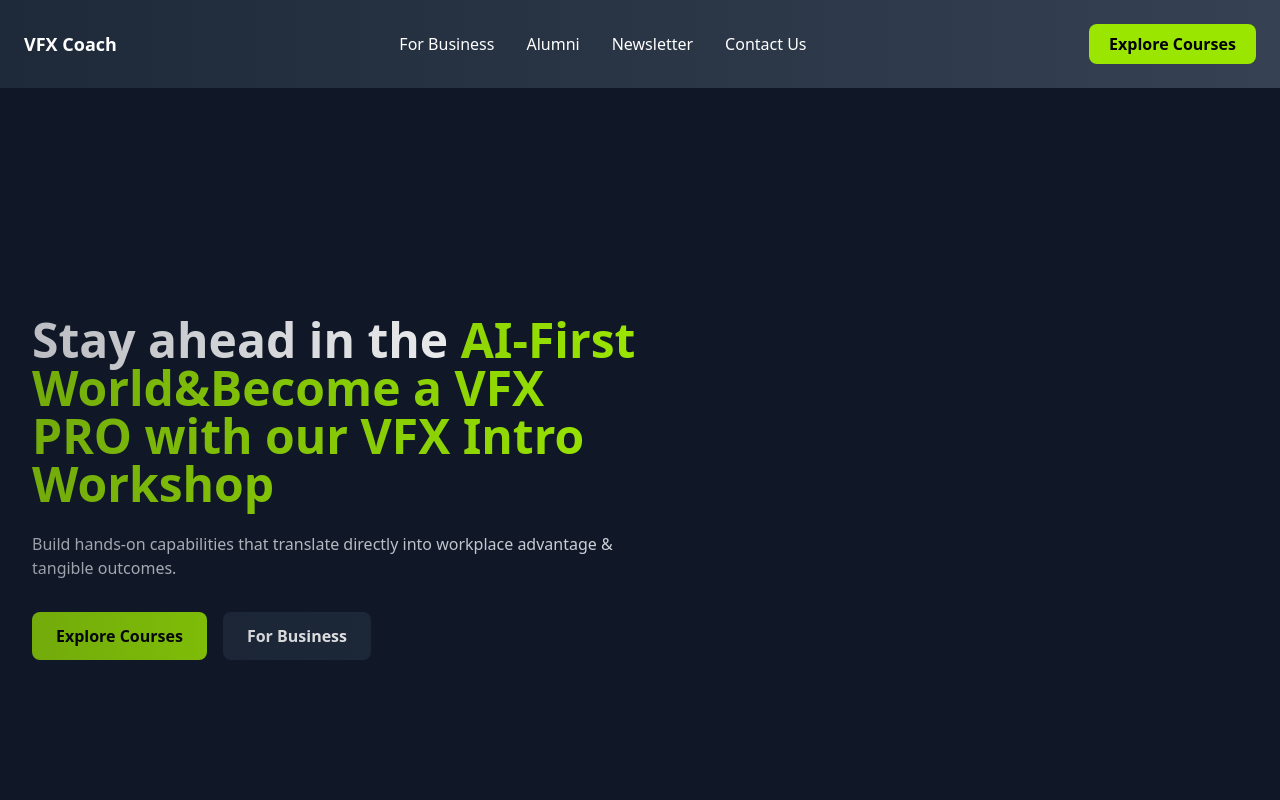
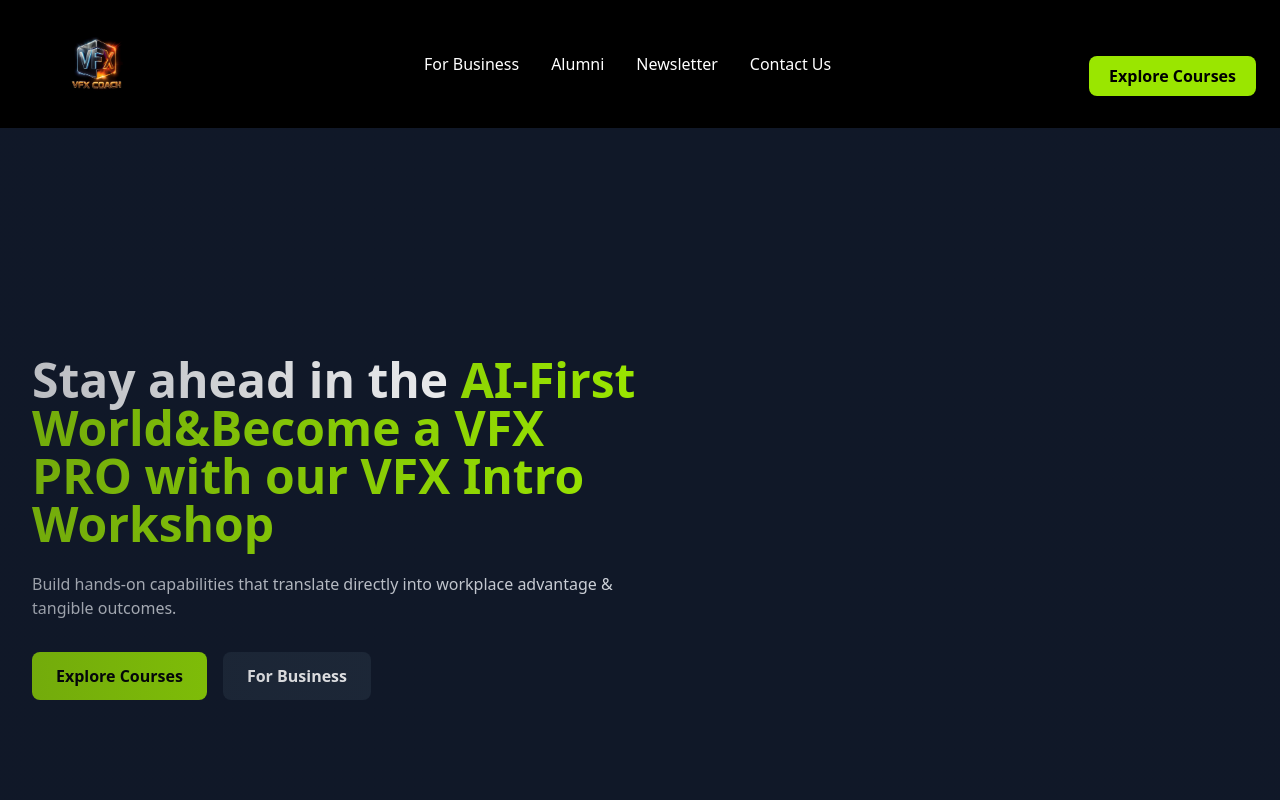
Before and after one commit to saikiranyalavarthi/vfx-coach-website, a React (Vite) app: page / in a window 1280 px wide. Shown: the top 800 px of the page. Built offline with nearby package versions, Linux system fonts and the light colour scheme.

Commit message:
modfiy changes

```diff
--- a/src/components/ContactSection.jsx
+++ b/src/components/ContactSection.jsx
@@ -1,104 +1,3 @@
-// import React, { useState } from "react";
-
-// export default function ContactSection() {
-//   const [formData, setFormData] = useState({
-//     name: "",
-//     email: "",
-//     mobile: "",
-//     message: "",
-//   });
-
-//   const handleChange = (e) => {
-//     setFormData({ ...formData, [e.target.name]: e.target.value });
-//   };
-
-//   const handleSubmit = (e) => {
-//     e.preventDefault();
-
-//     // Format WhatsApp message
-//     const text = `👋 Hello, I want to connect with you.%0A
-// ----------------------%0A
-// 👤 Name: ${formData.name}%0A
-// 📧 Email: ${formData.email}%0A
-// 📱 Mobile: ${formData.mobile}%0A
-// 💬 Message: ${formData.message}%0A
-// ----------------------`;
-
-//     // Your WhatsApp number
-//     const whatsappNumber = "9000999551";
-
-//     // Open WhatsApp with pre-filled message
-//     window.open(`https://wa.me/91${whatsappNumber}?text=${text}`, "_blank");
-
-//     // Reset form after sending
-//     setFormData({ name: "", email: "", mobile: "", message: "" });
-//   };
-
-//   return (
-//     <section className="bg-black text-white py-16 px-6 md:px-14">
-//       {/* Header */}
-//       <div className="max-w-4xl mx-auto text-center mb-12">
-//         <p className="uppercase text-sm font-semibold tracking-wide text-green-400">
-//           GET IN TOUCH
-//         </p>
-//         <h2 className="text-4xl md:text-5xl font-serif font-bold mt-2">
-//           Contact Us
-//         </h2>
-//         <p className="mt-4 text-gray-300 max-w-2xl mx-auto">
-//           Fill in the form below and your details will be sent directly to our
-//           WhatsApp.
-//         </p>
-//       </div>
-
-//       {/* Contact Form */}
-//       <form onSubmit={handleSubmit} className="max-w-3xl mx-auto grid gap-6">
-//         <input
-//           type="text"
-//           name="name"
-//           value={formData.name}
-//           onChange={handleChange}
-//           placeholder="Your Name"
-//           className="w-full px-4 py-3 rounded-md bg-gray-900 border border-gray-700 text-white focus:outline-none focus:ring-2 focus:ring-lime-400"
-//           required
-//         />
-//         <input
-//           type="email"
-//           name="email"
-//           value={formData.email}
-//           onChange={handleChange}
-//           placeholder="Your Email"
-//           className="w-full px-4 py-3 rounded-md bg-gray-900 border border-gray-700 text-white focus:outline-none focus:ring-2 focus:ring-lime-400"
-//           required
-//         />
-//         <input
-//           type="tel"
-//           name="mobile"
-//           value={formData.mobile}
-//           onChange={handleChange}
-//           placeholder="Your Mobile Number"
-//           className="w-full px-4 py-3 rounded-md bg-gray-900 border border-gray-700 text-white focus:outline-none focus:ring-2 focus:ring-lime-400"
-//           required
-//         />
-//         <textarea
-//           name="message"
-//           value={formData.message}
-//           onChange={handleChange}
-//           placeholder="Your Message"
-//           rows={5}
-//           className="w-full px-4 py-3 rounded-md bg-gray-900 border border-gray-700 text-white focus:outline-none focus:ring-2 focus:ring-lime-400"
-//           required
-//         ></textarea>
-
-//         <button
-//           type="submit"
-//           className="w-full py-3 rounded-full bg-gradient-to-r from-lime-400 to-green-500 text-black font-semibold shadow-lg hover:scale-105 transition transform"
-//         >
-//           Submit
-//         </button>
-//       </form>
-//     </section>
-//   );
-// }
 import React, { useState } from "react";
 
 export default function ContactSection() {
@@ -141,7 +40,7 @@ export default function ContactSection() {
   };
 
   return (
-    <section className="bg-black text-white py-16 px-6 md:px-14">
+    <section id="contact" className="bg-black text-white py-16 px-6 md:px-14">
       {/* Header */}
       <div className="max-w-4xl mx-auto text-center mb-12">
         <p className="uppercase text-sm font-semibold tracking-wide text-green-400">
--- a/src/components/HeroSection.jsx
+++ b/src/components/HeroSection.jsx
@@ -19,7 +19,18 @@ const HeroSection = () => {
             advantage & tangible outcomes.
           </p>
           <div className="flex justify-center lg:justify-start gap-4">
-            <button className="bg-lime-400 text-black px-6 py-3 rounded-lg font-semibold hover:bg-lime-500 transition">
+            {/* <button className="bg-lime-400 text-black px-6 py-3 rounded-lg font-semibold hover:bg-lime-500 transition">
+              Explore Courses
+            </button> */}
+            <button
+              onClick={() => {
+                const element = document.getElementById("programs");
+                if (element) {
+                  element.scrollIntoView({ behavior: "smooth" });
+                }
+              }}
+              className="bg-lime-400 text-black px-6 py-3 rounded-lg font-semibold hover:bg-lime-500 transition transform hover:scale-105 cursor-pointer"
+            >
               Explore Courses
             </button>
             <button className="bg-gray-800 text-white px-6 py-3 rounded-lg font-semibold hover:bg-gray-700 transition">
--- a/src/components/Navbar.jsx
+++ b/src/components/Navbar.jsx
@@ -5,7 +5,8 @@ const Navbar = () => {
   const [isOpen, setIsOpen] = useState(false);
 
   return (
-    <nav className="bg-gradient-to-r from-gray-800 to-gray-700 px-6 py-6 rounded-1xl shadow-md">
+    // <nav className="bg-gradient-to-r from-gray-800 to-gray-700 px-6 py-6 rounded-1xl shadow-md">
+    <nav className="bg-black bg-opacity-70 px-6 py-6 rounded-1xl shadow-md">
       <div className="max-w-7xl mx-auto flex justify-between items-center">
         {/* Logo */}
         <div className="flex items-center space-x-2 text-white font-semibold text-lg">
@@ -20,7 +21,11 @@ const Navbar = () => {
             <span className="w-2 h-2 rounded-full bg-lime-400"></span>
             <span className="w-2 h-2 rounded-full border border-white"></span>
           </div> */}
-          <span>VFX Coach</span>
+          <img
+            src="/vfxlogo.jpg" // 👉 replace with your actual logo path
+            alt="VFX Coach Logo"
+            className="h-20 w-auto object-contain"
+          />
         </div>
 
         {/* Desktop Menu */}
@@ -34,16 +39,18 @@ const Navbar = () => {
           <a href="#" className="hover:text-lime-400">
             Newsletter
           </a>
-          <a href="#" className="hover:text-lime-400">
+          <a href="#contact" className="block hover:text-lime-400">
             Contact Us
           </a>
         </div>
 
         {/* Button */}
         <div className="hidden md:block">
-          <button className="bg-lime-400 text-black px-5 py-2 rounded-lg font-semibold hover:bg-lime-300 transition">
-            Explore Courses
-          </button>
+          <a href="#programs">
+            <button className="mt-6 w-full md:w-auto bg-lime-400 text-black px-5 py-2 rounded-lg font-semibold hover:bg-lime-300 transition cursor-pointer">
+              Explore Courses
+            </button>
+          </a>
         </div>
 
         {/* Mobile Menu Button */}
@@ -66,7 +73,7 @@ const Navbar = () => {
           <a href="#" className="block hover:text-lime-400">
             Newsletter
           </a>
-          <a href="#" className="block hover:text-lime-400">
+          <a href="#contact" className="block hover:text-lime-400">
             Contact Us
           </a>
           <a href="#programs">
```
Also changed, not shown: public/vfxlogo.jpg (added), 1 other file (tests, documents, lock files or other folders).
